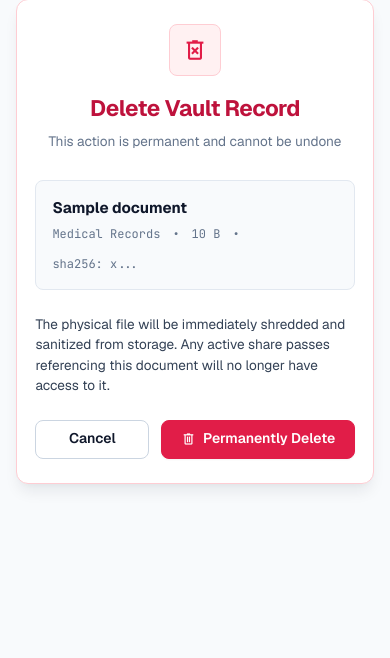
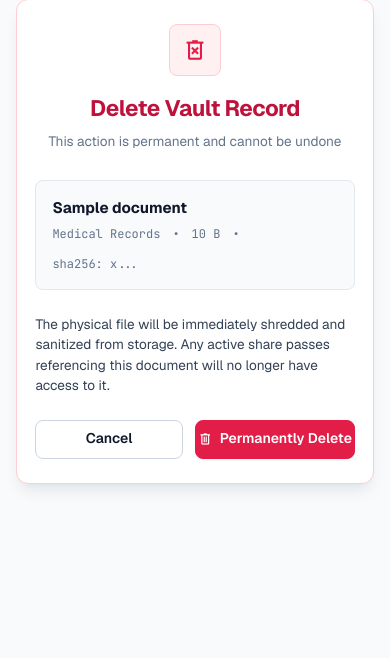
Before and after one commit to Muqadas-Fareed-devt/passli, a Django app: page /documents/1/delete/ in a window 390 px wide. Shown: the part 110-768 px from the top of the page. Run offline with Django 5.2, Linux system fonts and the light colour scheme; a user stored in the database is signed in; tables that the repository leaves empty hold one stand-in row (values such as "Sample post").

Commit message:
feat(ui): make document delete confirmation buttons responsive

```diff
--- a/templates/documents/confirm_delete.html
+++ b/templates/documents/confirm_delete.html
@@ -34,9 +34,9 @@
 
             <form method="post" action="{% url 'document_delete' document.pk %}">
                 {% csrf_token %}
-                <div style="display: flex; gap: 0.75rem; justify-content: space-between;">
-                    <a href="{% url 'document_detail' document.pk %}" class="btn btn-secondary" style="flex: 1;">Cancel</a>
-                    <button type="submit" class="btn btn-primary" style="flex: 1; background-color: #e11d48; border-color: #e11d48;" data-testid="confirm-delete-submit-btn">
+                <div style="display: flex; gap: 0.75rem; justify-content: space-between; flex-wrap: wrap;">
+                    <a href="{% url 'document_detail' document.pk %}" class="btn btn-secondary" style="flex: 1; min-width: 120px;">Cancel</a>
+                    <button type="submit" class="btn btn-primary" style="flex: 1; min-width: 160px; background-color: #e11d48; border-color: #e11d48;" data-testid="confirm-delete-submit-btn">
                         <span class="material-symbols-outlined" style="font-size: 16px;">delete</span> Permanently Delete
                     </button>
                 </div>
```
